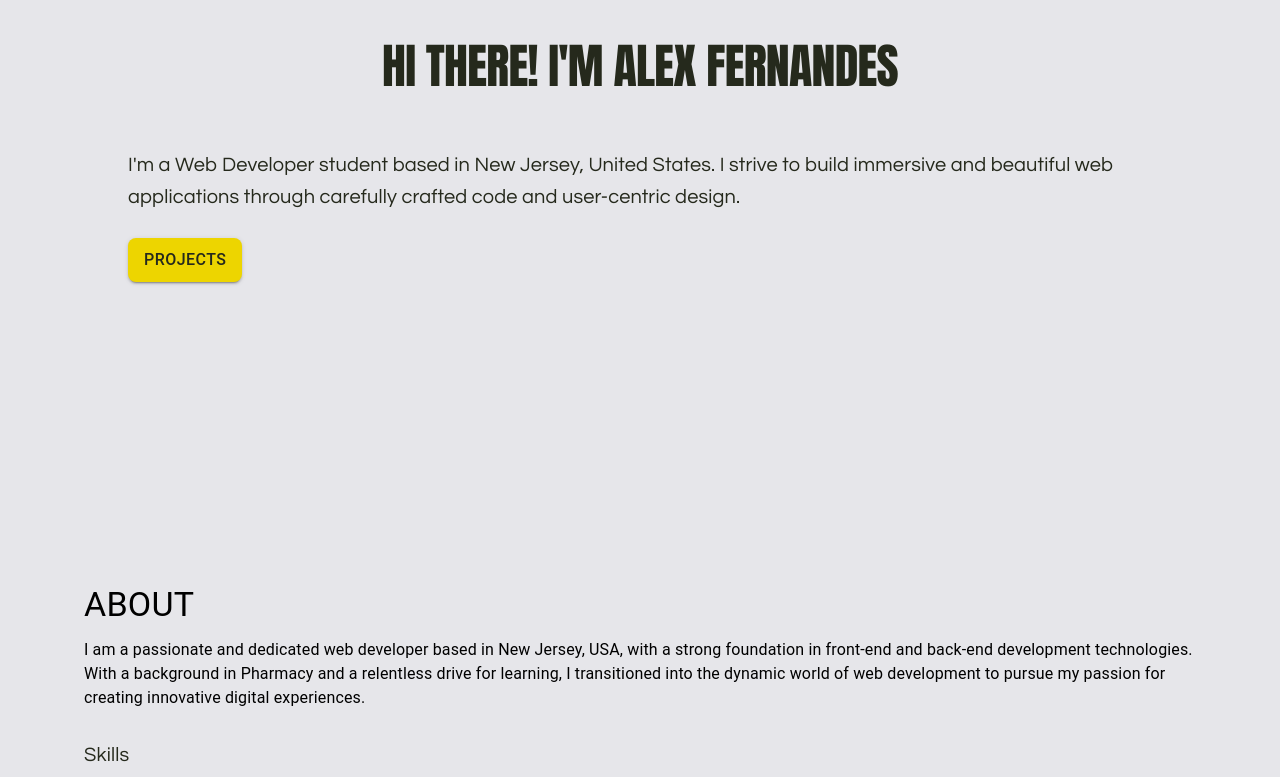
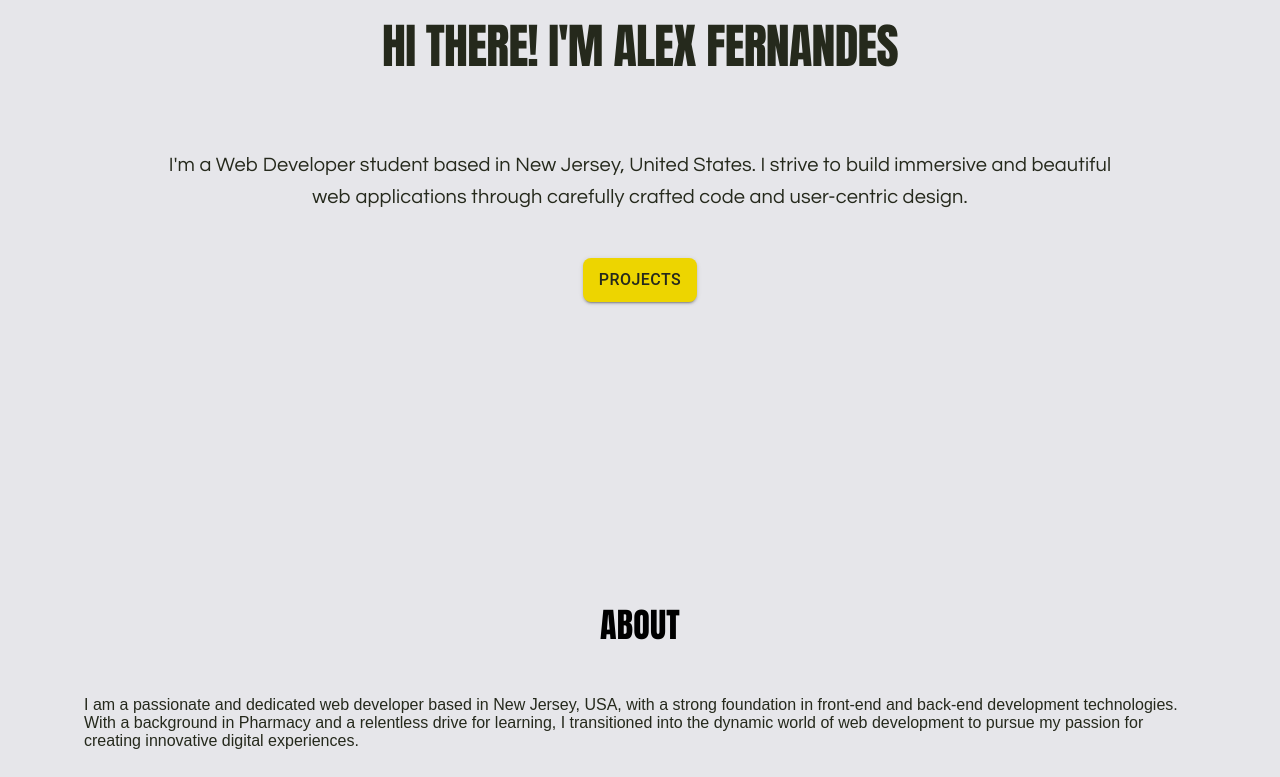
Before and after one commit to aafernands/alex_portifolio, a React (Create React App) app: page / in a window 1280 px wide. Shown: the part 260-1037 px from the top of the page. Built offline with nearby package versions, Linux system fonts and the light colour scheme; a web font is replaced by a local one.

Commit message:
improvements on design and installation of tidio widget

```diff
--- a/public/index.html
+++ b/public/index.html
@@ -39,5 +39,6 @@
       To begin the development, run `npm start` or `yarn start`.
       To create a production bundle, use `npm run build` or `yarn build`.
     -->
+    <script src="//code.tidio.co/sf7zqeagqkbig5d56iqlot3fq8nygg0k.js"></script>
   </body>
 </html>
--- a/src/App.js
+++ b/src/App.js
@@ -2,9 +2,9 @@ import React, { useRef } from "react";
 import "./App.css";
 
 import { Typography, Container, Grid } from "@mui/material";
-import MyAppBar from "./components/AppBar"; // Import the AppBar component
-import Greeting from "./components/Greeting"; // Import the AppBar component
-import Footer from "./components/Footer"; // Import the AppBar component
+import MyAppBar from "./components/AppBar"; // Import the MyAppBar component
+import Greeting from "./components/Greeting"; // Import the Greeting component
+import Footer from "./components/Footer"; // Import the Footer component
 import ContactForm from "./components/ContactForm"; // Import the ContactForm component
 
 import { FontAwesomeIcon } from "@fortawesome/react-fontawesome";
@@ -44,11 +44,13 @@ function App() {
             <Greeting />
           </Grid>
 
-          <Grid item xs={12}>
+          <Grid item xs={12} style={{ textAlign: "center" }}>
             <Typography id="about" variant="h4" component="h2" gutterBottom>
               ABOUT{" "}
             </Typography>
-            <Typography variant="body1" component="p" gutterBottom>
+            <br />
+
+            <Typography variant="p" component="p" gutterBottom>
               I am a passionate and dedicated web developer based in New Jersey,
               USA, with a strong foundation in front-end and back-end
               development technologies. With a background in Pharmacy and a
@@ -69,6 +71,7 @@ function App() {
               or implementing complex back-end functionalities, I am committed
               to delivering high-quality results that exceed expectations.
             </Typography>
+            <div variant="p" component="p">
             <List>
               <ListItem>
                 <ListItemIcon>
@@ -112,6 +115,8 @@ function App() {
                 accessibility practices.{" "}
               </ListItem>
             </List>
+            </div>
+
             <br />{" "}
           </Grid>
 
--- a/src/components/Greeting.js
+++ b/src/components/Greeting.js
@@ -2,7 +2,6 @@ import React from "react";
 import { Box, Button, Container, Typography } from "@mui/material";
 
 const Greeting = () => {
-
   const scrollToProjects = () => {
     const projectsSection = document.getElementById("projects");
 
@@ -24,21 +23,32 @@ const Greeting = () => {
       <Box
         sx={{
           padding: "20px",
+          textAlign: "center"
         }}
       >
-        <Typography color="#25291C" variant="h1" component="div" sx={{ flexGrow: 1 }}>
+        <Typography
+          color="#25291C"
+          variant="h1"
+          component="div"
+          sx={{ flexGrow: 1 }}
+        >
           HI THERE! I'M ALEX FERNANDES
         </Typography>
         <br />
         <br />
         <br />
-        <Typography variant="h6" component="p" gutterBottom>
+        <Typography
+          style={{ textAlign: "center", padding: "20px" }}
+          variant="h6"
+          component="p"
+          gutterBottom
+        >
           I'm a Web Developer student based in New Jersey, United States. I
           strive to build immersive and beautiful web applications through
           carefully crafted code and user-centric design.
         </Typography>
         <br />
-            <Button onClick={scrollToProjects} variant="contained" color="primary">
+        <Button  onClick={scrollToProjects} variant="contained" color="primary">
           PROJECTS
         </Button>
       </Box>
--- a/src/index.js
+++ b/src/index.js
@@ -16,6 +16,13 @@ const theme = createTheme({
       textAlign: "center",
       fontFamily: 'Anton, Arial, sans-serif', // Ensure fallback fonts are provided
     },
+    h4: {
+      // fontSize: '1rem',
+      textAlign: "center",
+      fontWeight: "400",
+      padding: "20px",
+      fontFamily: 'Anton, Arial, sans-serif', // Ensure fallback fonts are provided
+    },
     h5: {
       fontSize: '1rem',
       color: "white",
@@ -30,11 +37,11 @@ const theme = createTheme({
     p: {
       color: "#25291C",
       textAlign: "left",
-      fontFamily: 'Questrial, Arial, sans-serif', // Ensure fallback fonts are provided
+      fontFamily: 'Aldrich, Arial, sans-serif', // Ensure fallback fonts are provided
     },
 
     body2: {
-      fontFamily: "Questrial, Arial, sans-serif", // Ensure fallback fonts are provided
+      fontFamily: "Aldrich, Arial, sans-serif", // Ensure fallback fonts are provided
       textAlign: "center",
 
     },
```
Also changed, not shown: 7 other files (tests, documents, lock files or other folders). Lines whose indentation alone changed are shown as unchanged.
